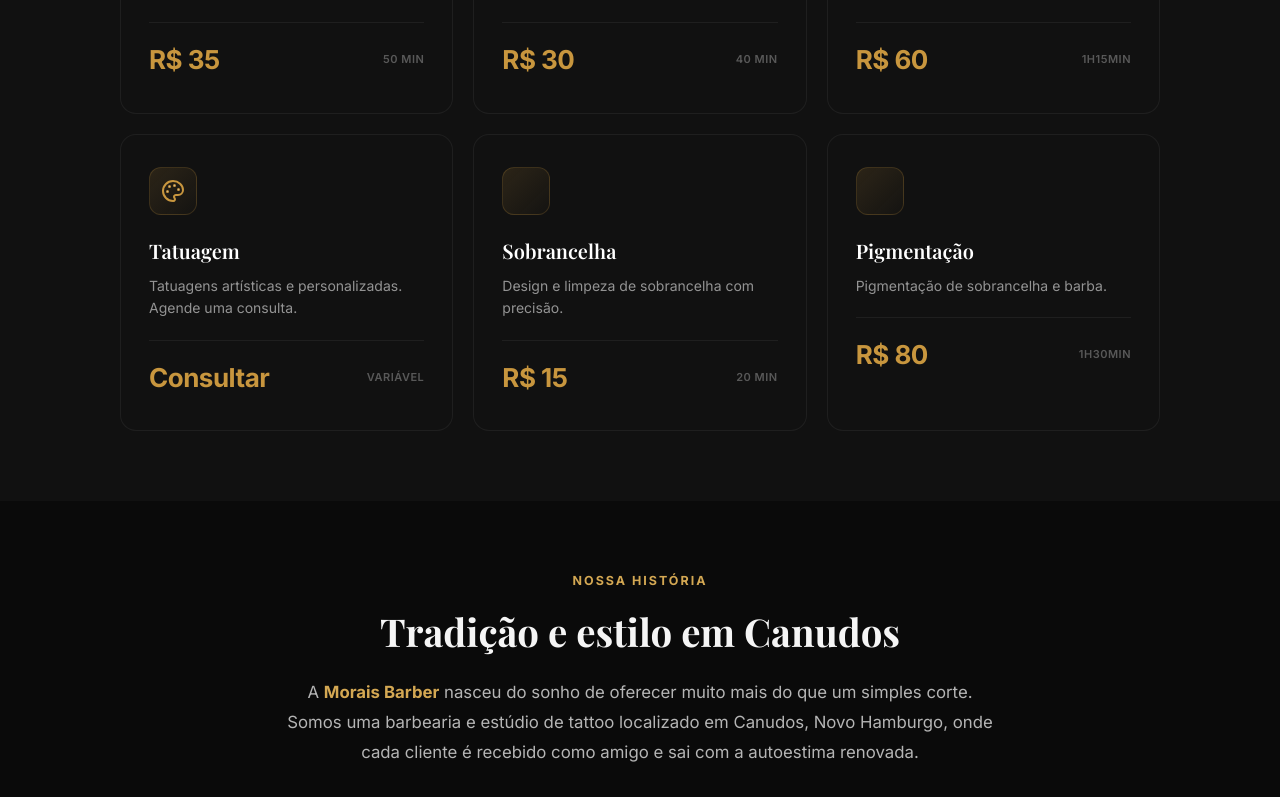
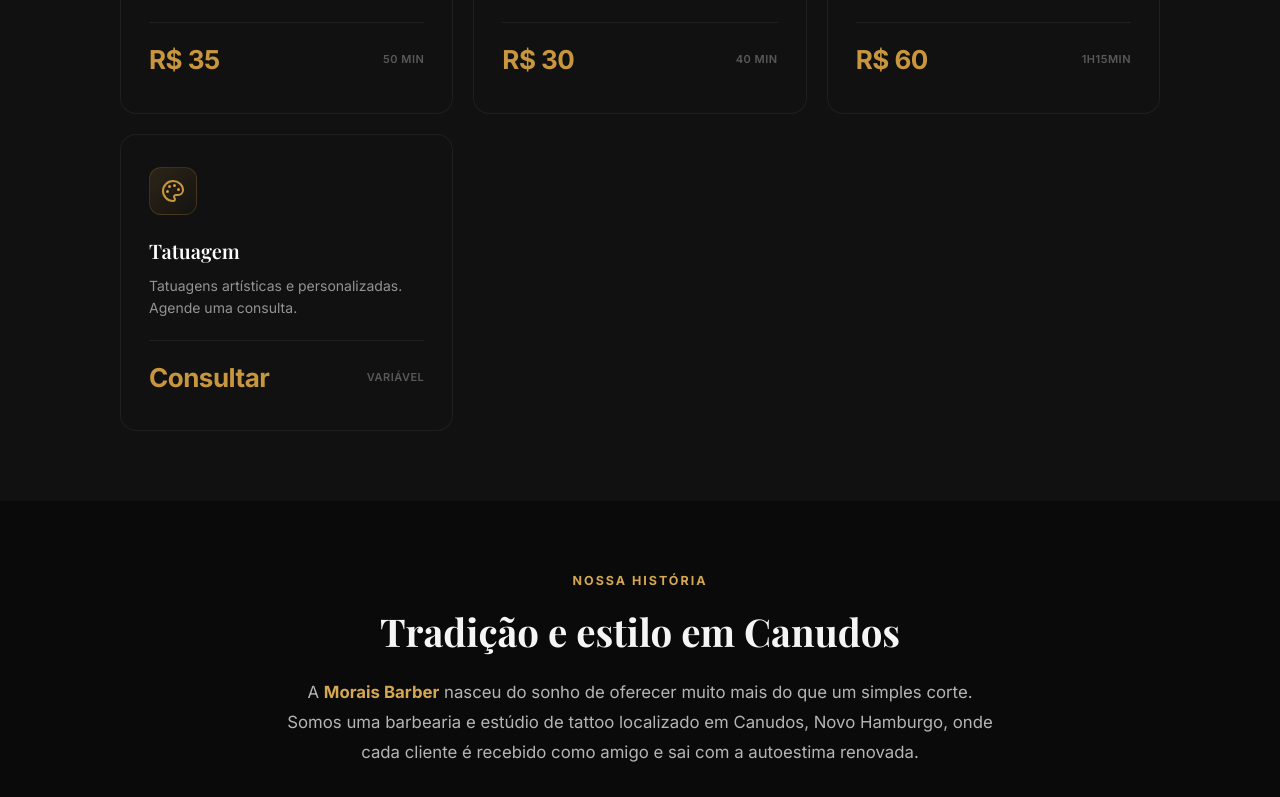
Before and after one commit to cowhezzbiz/Morais-barber, a React (Vite) app: page / in a window 1280 px wide. Shown: the part 1740-2537 px from the top of the page. Built offline with nearby package versions, Linux system fonts and the light colour scheme; no server answers.

Commit message:
fix: removidos serviços Sobrancelha e Pigmentação - apenas os 4 originais
- App.tsx: SERVICOS volta a ter apenas Corte, Barba, Combo Completo e Tatuagem

```diff
--- a/src/App.tsx
+++ b/src/App.tsx
@@ -19,8 +19,6 @@ const SERVICOS: Servico[] = [
   { id: 2, nome: 'Barba', descricao: 'Modelagem completa de barba com toalha quente.', preco: 'R$ 30', duracao: '40 min', duracaoMin: 40 },
   { id: 3, nome: 'Combo Completo', descricao: 'Corte + Barba. O visual completo em uma sessão.', preco: 'R$ 60', duracao: '1h15min', duracaoMin: 75 },
   { id: 4, nome: 'Tatuagem', descricao: 'Tatuagens artísticas e personalizadas. Agende uma consulta.', preco: 'Consultar', duracao: 'Variável', duracaoMin: 0 },
-  { id: 5, nome: 'Sobrancelha', descricao: 'Design e limpeza de sobrancelha com precisão.', preco: 'R$ 15', duracao: '20 min', duracaoMin: 20 },
-  { id: 6, nome: 'Pigmentação', descricao: 'Pigmentação de sobrancelha e barba.', preco: 'R$ 80', duracao: '1h30min', duracaoMin: 90 },
 ]
 
 // Lista de DDDs válidos no Brasil
```
